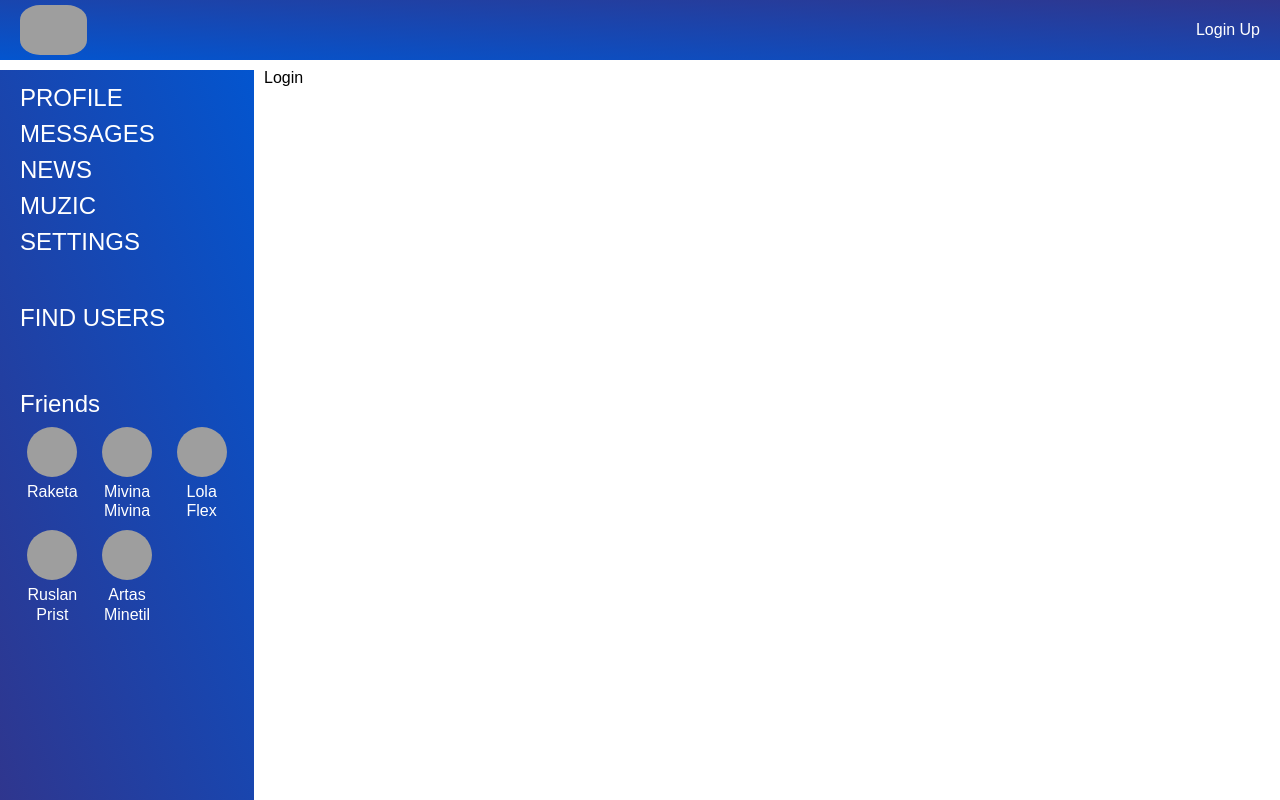
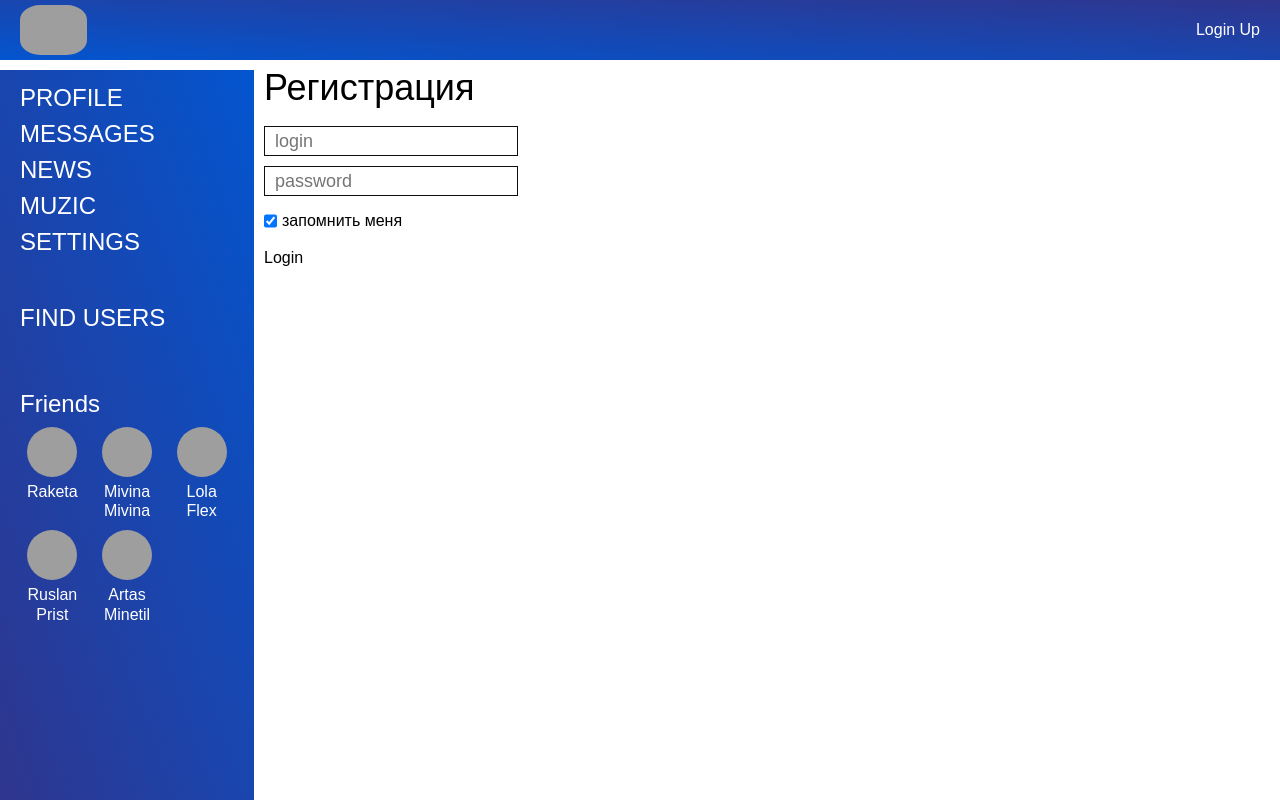
Before and after one commit to Darovsk1y/react_my-one-app, a React (Create React App) app: page /login in a window 1280 px wide. Built offline with nearby package versions, Linux system fonts and the light colour scheme; no server answers; grey boxes are pictures that could not be loaded.

Commit message:
add login form to component login, css login

```diff
--- a/src/api/api.js
+++ b/src/api/api.js
@@ -28,6 +28,10 @@ export const profileAPI = {
 	updateStatus (status) {
 		return instance
 		.put(`profile/status`, {status})
+	},
+	updateAvatar (photo) {
+		return instance
+		.put(`profile/photo`, {photo})
 	}
 }
 export const followAPI = {
--- a/src/components/Login/Login.jsx
+++ b/src/components/Login/Login.jsx
@@ -1,7 +1,27 @@
-
+import s from "./Login.module.css";
 const Login = (props) => {
 	return (
-		<div className="login">Login</div>
+		<div className="login">
+			<h3 className={s.title}>Регистрация</h3>
+			<LoginForm/>
+		</div>
 	)
 }
+const LoginForm = (props) =>{
+	return <form className={s.form}>
+		<div className={s.line}>
+			<input placeholder="login" autoFocus={true}/>
+		</div>
+		<div className={s.line}>
+			<input placeholder="password"/>
+		</div>
+		<div className={s.line}>
+			<label className={s.checkboxBlok}>
+				<input className={s.checkbox} type="checkbox" checked/>
+				<span >запомнить меня</span>
+			</label>
+		</div>
+		<button className={s.button}>Login</button>
+	</form>
+}
 export default Login;
--- /dev/null
+++ b/src/components/Login/Login.module.css
@@ -0,0 +1,32 @@
+.title{
+	font-size: 36px;
+	margin: 0px 0px 20px 0px;
+}
+.form {
+
+}
+.line{
+	margin-bottom: 10px;
+}
+.line input{
+
+	height: 30px;
+	border: 1px solid rgb(14, 14, 14);
+	font-size: 18px;
+	padding: 0 10px;
+	color: black;
+	line-height: 1.2;
+}
+.line label{
+	display: inline-flex;
+    align-items: center;
+}
+.checkboxBlok {
+
+}
+.checkbox {
+	border: 1px solid rgb(14, 14, 14);
+	margin: 0px 5px 0px 0px;
+}
+.button {
+}
--- a/src/components/UserMain/UserHeader/User-Info/UserStatus/UserSatus.jsx
+++ b/src/components/UserMain/UserHeader/User-Info/UserStatus/UserSatus.jsx
@@ -3,7 +3,7 @@ import s from "./../UserInfo.module.css";
 
 export default class UserStatus extends React.Component {
   state = {
-    editMode: true,
+    editMode: true,/* закончен ли ввод данных */
 	status: this.props.status,
   };
   activateEditMode =()=>{
@@ -12,7 +12,7 @@ export default class UserStatus extends React.Component {
   }
   deActivateEditMode =()=>{
 	this.setState({editMode: true});
-	this.props.updateStatusThusk(this.state.status);
+	this.props.updateStatusThusk(this.state.status);/* Обновляем глобальный стейт через запрос на сервер и таску*/
   }
   /* когда идет ввод */
   onStatusChange = (e) =>{
@@ -20,7 +20,14 @@ export default class UserStatus extends React.Component {
 		status: e.currentTarget.value
 	});
   }
+  componentDidUpdate(prevProps, prevState) {
+	  if(prevProps.status !== this.props.status){
+		this.setState({status: this.props.status});
+	  }
+	console.log("componentDidUpdate");
+  }
   render() {
+	  console.log("render");
     return (
       <div className={s.status}>
         {this.state.editMode ? (
```
Also changed, not shown: src/redux/profile_reducer.js (+10 -0 lines).
